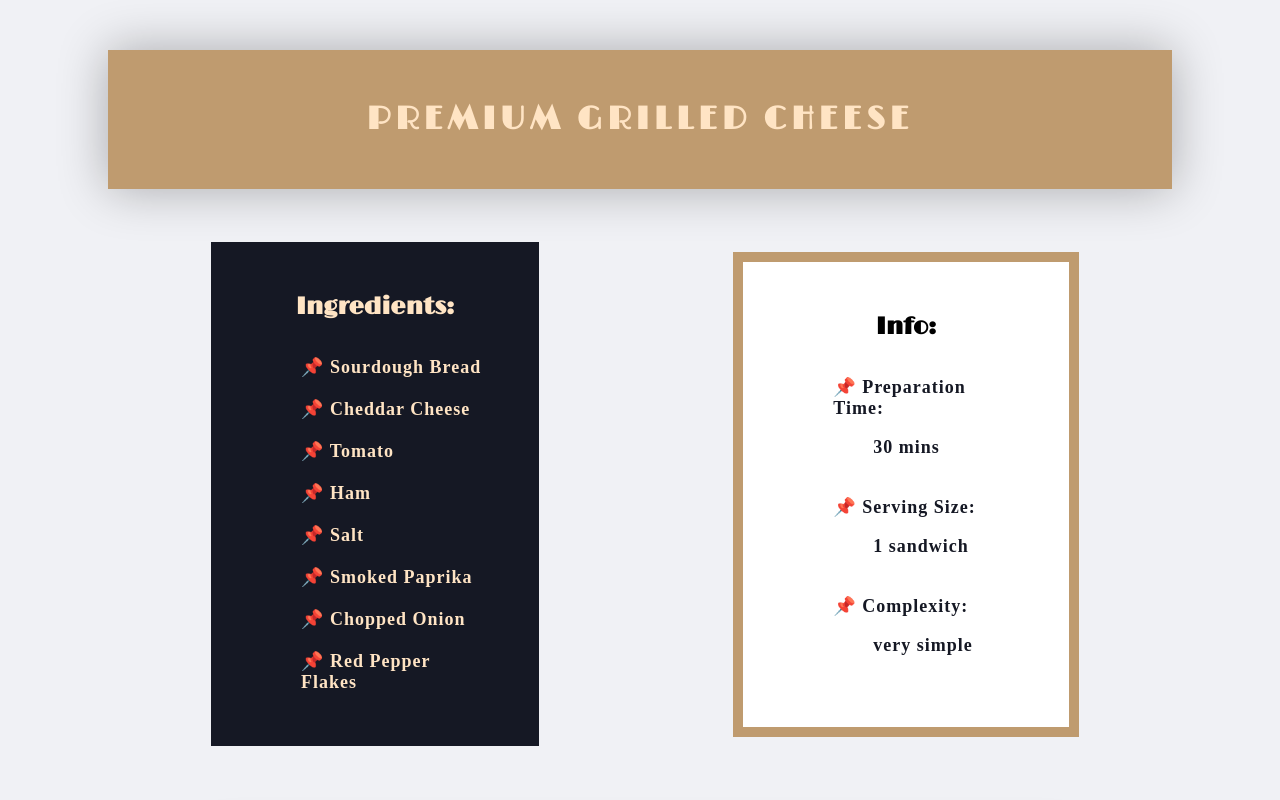
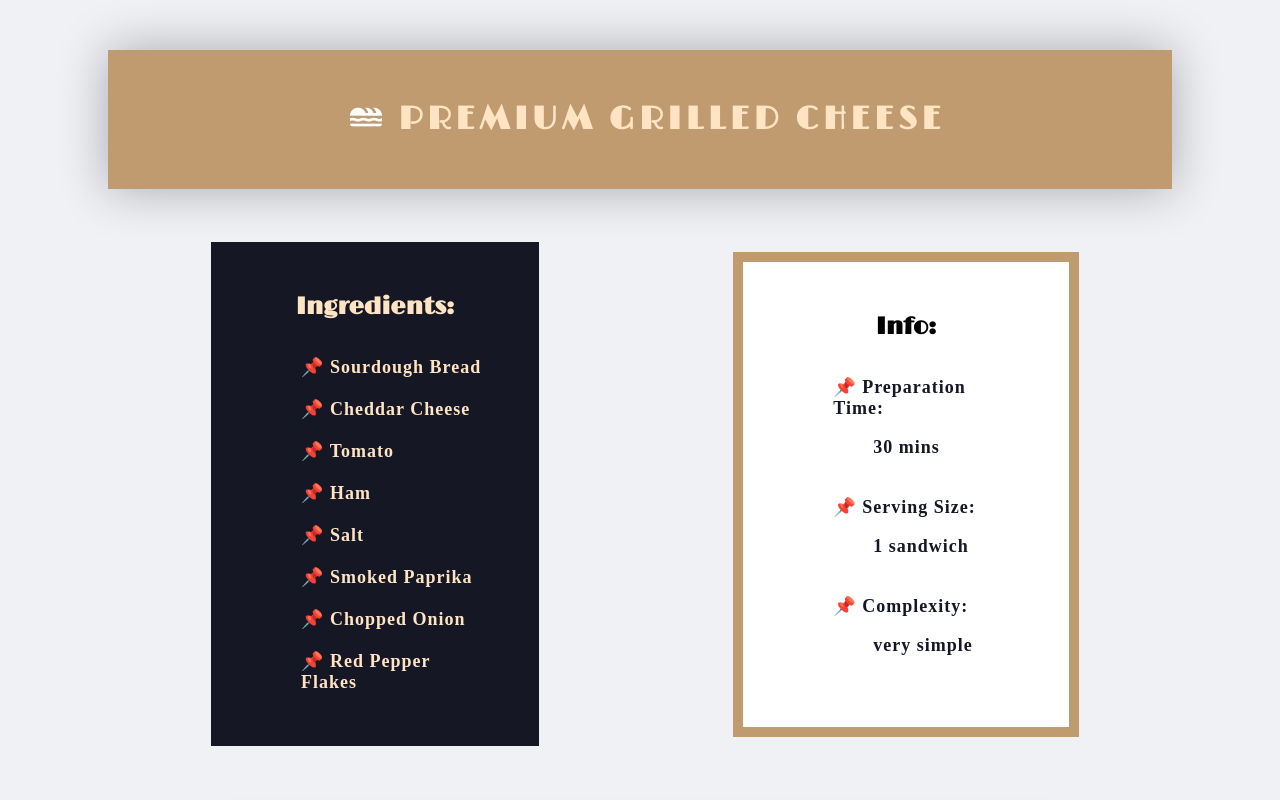
Before and after one commit to IACS-26-27/web-design-1-recipe-assignment-carterbilawchuk, a website: page index.html in a window 1280 px wide. Shown: the top 800 px of the page. Drawn offline with nearby package versions, Linux system fonts and the light colour scheme; a web font is replaced by a local one.

Commit message:
added sandwich icon in the text

```diff
--- a/index.html
+++ b/index.html
@@ -17,7 +17,8 @@
     <!-- Your recipe goes here! -->
     <main>
       <header>
-        <h1>Premium Grilled Cheese</h1>
+        <h1><img src="sandwich.png" alt="sandiwch emoji" class="inline-image">Premium Grilled
+          Cheese</h1>
       </header>
       <table style="padding-inline:100px; width:100%;">
         <tr>
--- a/styles.css
+++ b/styles.css
@@ -136,3 +136,17 @@ a:active {
   color: white;
   background-color: var(--main-font-color);
 }
+
+.inline-image {
+  height: 1em;
+  width: auto;
+
+  vertical-align: middle;
+
+  position: relative;
+  top: -0.1em;
+
+  margin-inline: 0.5em;
+
+  filter: invert(100%);
+}
```
